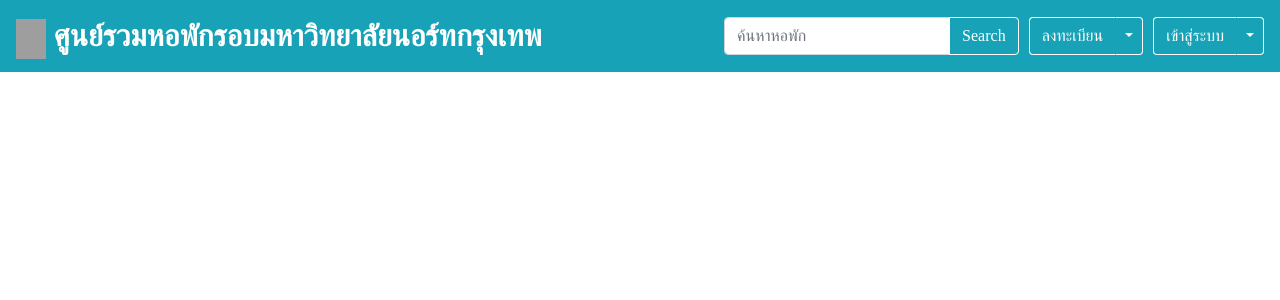
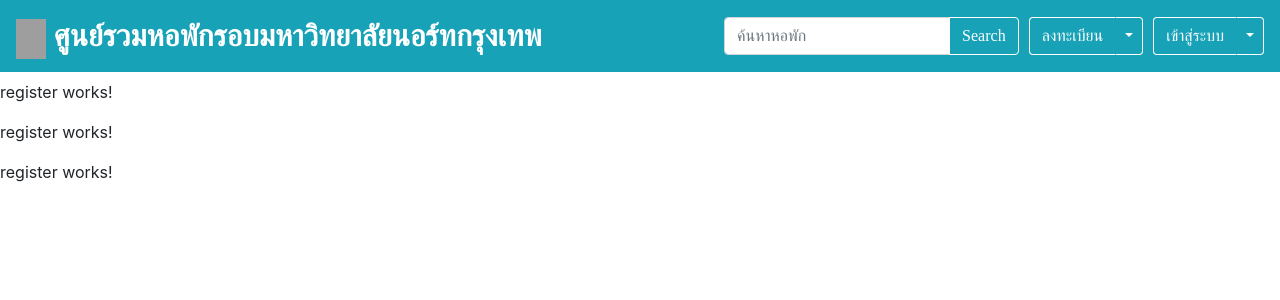
Before and after one commit to SuksawatNBU/DormNBU, an Angular app: page /register in a window 1280 px wide. Before the commit this address led to /. Shown: the top 300 px of the page. Built offline with nearby package versions, Linux system fonts and the light colour scheme; grey boxes are pictures that could not be loaded.

Commit message:
create rounter

```diff
--- a/src/app/app-routing.module.ts
+++ b/src/app/app-routing.module.ts
@@ -2,10 +2,12 @@ import { NgModule } from '@angular/core';
 import { RouterModule, Routes } from '@angular/router';
 
 import { HomeComponent } from './module/home/home.component';
+import { RegisterComponent } from './module/register/register/register.component';
 
 const routes: Routes = [
   { path: '', redirectTo: '/home', pathMatch: 'full' },
   { path: 'home', component: HomeComponent },
+  { path: 'register', component: RegisterComponent },
 ];
 
 @NgModule({
--- a/src/app/app.component.html
+++ b/src/app/app.component.html
@@ -1,2 +1,3 @@
 <app-header></app-header>
+<router-outlet></router-outlet>
 <app-home></app-home>
--- a/src/app/module/home/home.component.html
+++ b/src/app/module/home/home.component.html
@@ -0,0 +1,6 @@
+<!-- <h2>My Heroes</h2>
+<ul class="suggests">
+  <li>
+    <span class="badge">{{hero.id}}</span> {{hero.name}}
+  </li>
+</ul> -->
--- a/src/app/module/home/home.component.ts
+++ b/src/app/module/home/home.component.ts
@@ -1,4 +1,7 @@
 import { Component, OnInit } from '@angular/core';
+
+import { Suggests } from './service/listSuggest';
+import { from } from 'rxjs';
 
 @Component({
   selector: 'app-home',
@@ -7,6 +10,8 @@ import { Component, OnInit } from '@angular/core';
 })
 export class HomeComponent implements OnInit {
 
+  suggests = Suggests;
+
   constructor() { }
 
   ngOnInit() {
--- /dev/null
+++ b/src/app/module/home/service/listSuggest.ts
@@ -0,0 +1,8 @@
+import { Suggest } from './suggest';
+
+export const Suggests: Suggest[] = [
+  { dormitoryId: 1, nameTh: 'Mr. Nice' },
+  { dormitoryId: 2, nameTh: 'Mr. Sam' },
+  { dormitoryId: 3, nameTh: 'Mr. Por' },
+  { dormitoryId: 4, nameTh: 'Mr. Poo' },
+];
--- /dev/null
+++ b/src/app/module/home/service/suggest.ts
@@ -0,0 +1,25 @@
+export class Suggest {
+  dormitoryId: number;
+  // memberId: number;
+  // amenitieId: number;
+  // areaId: number;
+
+  nameTh: string;
+  // nameEng: string;
+  // phone: string;
+  // email: string;
+  // detailTh: string;
+  // detailEng: string;
+  // picture: string;
+
+  // typeWater: string;
+  // waterPrice: string;
+  // minUnitWater: string;
+  // maxUnitWater: string;
+
+  // typeElectricity: string;
+  // electricityPrice: string;
+
+  // otherServices: string;
+  // deposit: string;
+}
--- a/src/app/module/register/register/register.component.html
+++ b/src/app/module/register/register/register.component.html
@@ -1,3 +1,15 @@
 <p>
   register works!
 </p>
+<p>
+  register works!
+</p>
+<p>
+  register works!
+</p>
+<p>
+  register works!
+</p>
+<p>
+  register works!
+</p>
--- a/src/app/themplate/header/header.component.html
+++ b/src/app/themplate/header/header.component.html
@@ -27,7 +27,7 @@
       <div class="btn-group">
       <li class="nav-item dropdown">
         <div class="btn-group">
-          <a routerLink="register"><button type="button" class="btn btn-custom">ลงทะเบียน</button></a>
+          <a routerLink="/register"><button type="button" class="btn btn-custom">ลงทะเบียน</button></a>
           <button type="button" class="btn btn-custom2 dropdown-toggle dropdown-toggle-split" data-toggle="dropdown" aria-haspopup="true" aria-expanded="false">
             <span class="sr-only">Toggle Dropdown</span>
           </button>
```
